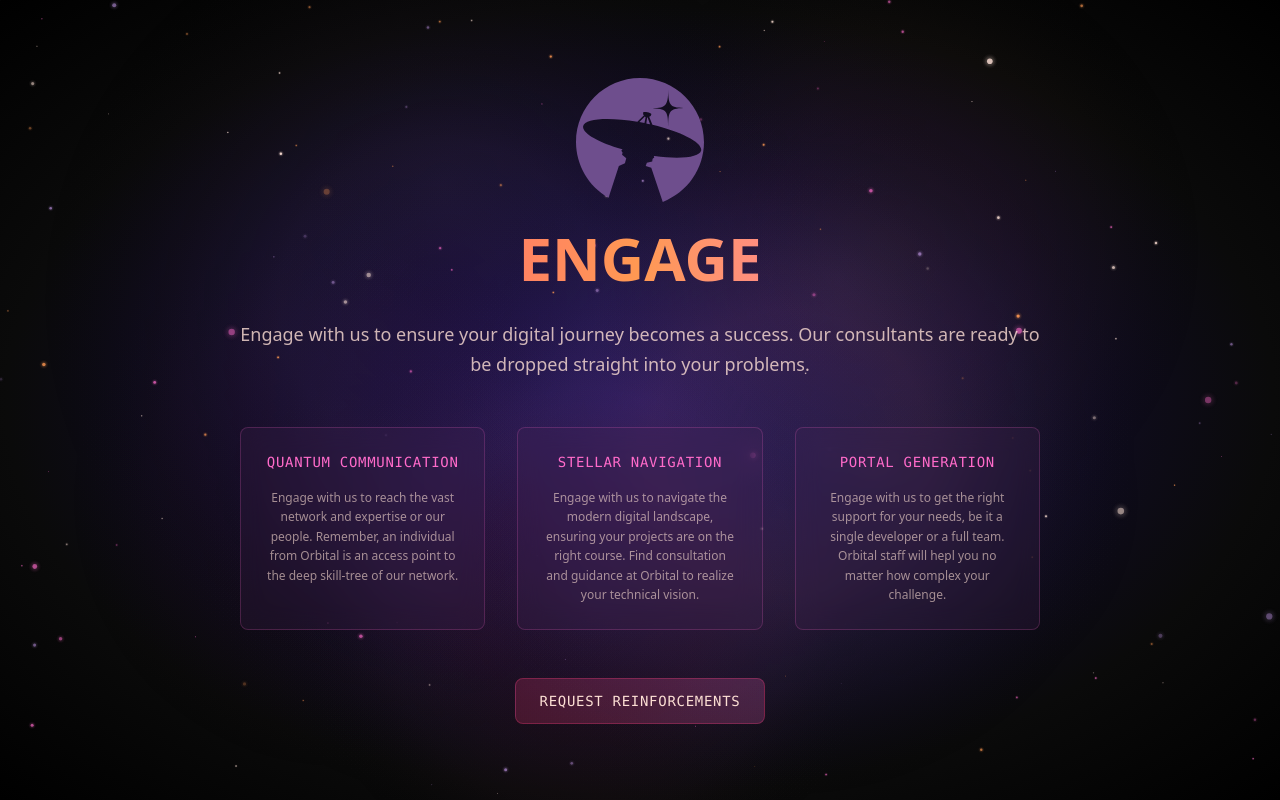
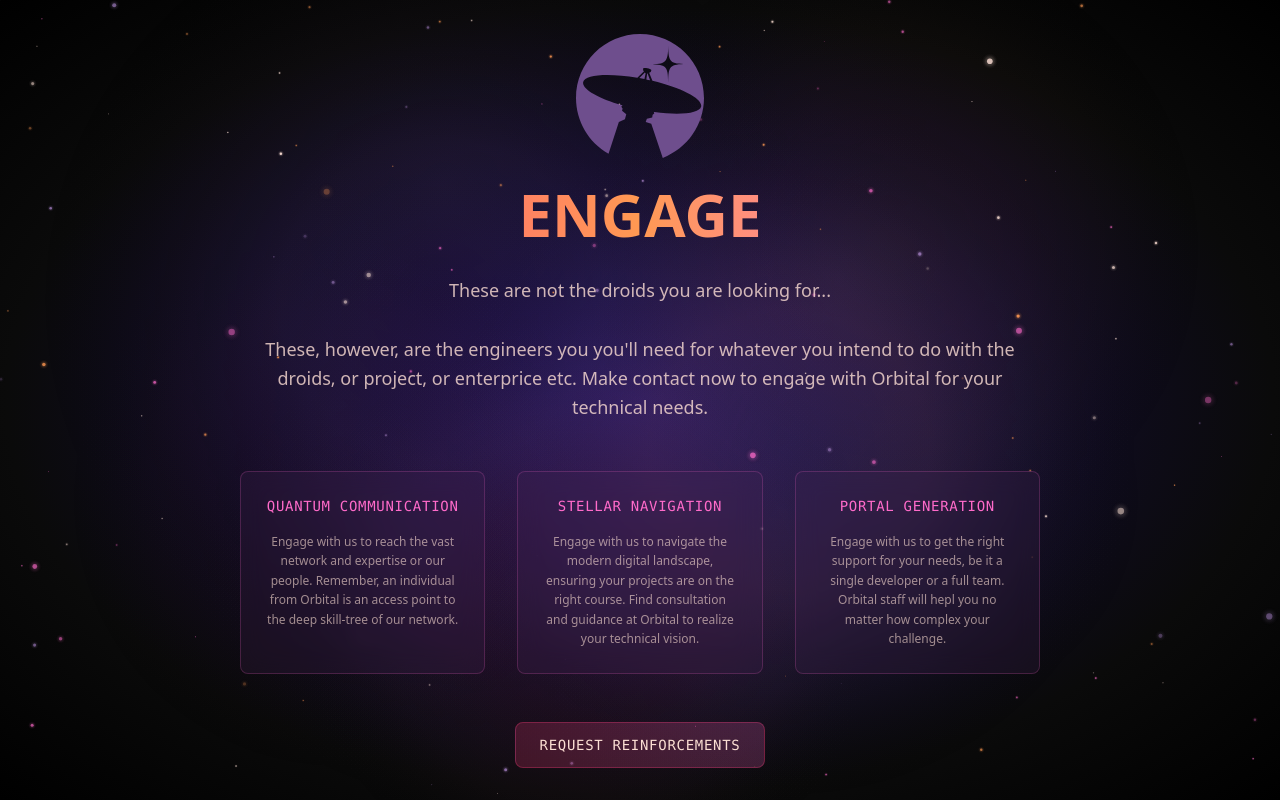
Before and after one commit to RKrogh/orbital-web, a Next.js app: page /engage in a window 1280 px wide. Built offline with nearby package versions, Linux system fonts and the light colour scheme.

Commit message:
Rewrite engage intro

```diff
--- a/src/app/engage/page.tsx
+++ b/src/app/engage/page.tsx
@@ -43,7 +43,11 @@ export default function Engage() {
         </h1>
 
         <p id="services-description" className="text-lg text-warm-cream/80 mb-12 leading-relaxed">
-          Engage with us to ensure your digital journey becomes a success. Our consultants are ready to be dropped straight into your problems.
+          These are not the droids you are looking for...
+          <br />
+          <br />
+          These, however, are the engineers you you'll need for whatever you intend to do with the droids, or project, or enterprice etc.
+          Make contact now to engage with Orbital for your technical needs.
         </p>
 
         <div id="services-grid" className="grid md:grid-cols-3 gap-8 mb-12">
```
